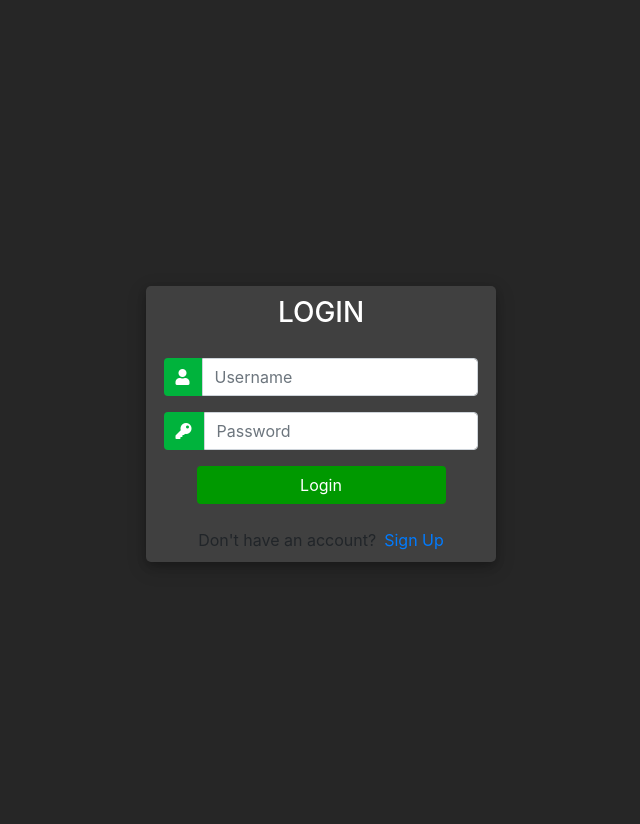
After one commit to janhvipatil/django_stock_market_web_app, a Django app: page /login/ in a window 1280 px wide. The commit adds this page. Shown: the whole page, without its empty margins (319-959 px from the left). Run offline with Django 3.2, Linux system fonts and the light colour scheme; some libraries are stand-ins or nearby versions.

Commit message:
added user registration and login functionality

```diff
--- /dev/null
+++ b/quotes/static/login.css
@@ -0,0 +1,56 @@
+body,
+html {
+    margin: 0;
+    padding: 0;
+    height: 100%;
+    background: #262626 !important;
+}
+.user_card {
+    width: 350px;
+    margin-top: auto;
+    margin-bottom: auto;
+    background:  #404040;
+    position: relative;
+    display: flex;
+    justify-content: center;
+    flex-direction: column;
+    padding: 10px;
+    box-shadow: 0 4px 8px 0 rgba(0, 0, 0, 0.2), 0 6px 20px 0 rgba(0, 0, 0, 0.19);
+    -webkit-box-shadow: 0 4px 8px 0 rgba(0, 0, 0, 0.2), 0 6px 20px 0 rgba(0, 0, 0, 0.19);
+    -moz-box-shadow: 0 4px 8px 0 rgba(0, 0, 0, 0.2), 0 6px 20px 0 rgba(0, 0, 0, 0.19);
+    border-radius: 5px;
+
+}
+
+.form_container {
+    margin-top: 20px;
+}
+
+#form-title{
+    color: #fff;
+
+}
+
+.login_btn {
+    width: 100%;
+    background: #009900 !important;
+    color: white !important;
+}
+.login_btn:focus {
+    box-shadow: none !important;
+    outline: 0px !important;
+}
+.login_container {
+    padding: 0 2rem;
+}
+.input-group-text {
+    background:#00b33c!important;
+    color: white !important;
+    border: 0 !important;
+    border-radius: 0.25rem 0 0 0.25rem !important;
+}
+.input_user,
+.input_pass:focus {
+    box-shadow: none !important;
+    outline: 0px !important;
+}
--- a/quotes/templates/home.html
+++ b/quotes/templates/home.html
@@ -1,7 +1,7 @@
 {% extends 'base.html' %}
 {% block title %}Home{% endblock %}
 {% block content %}
-
+<br/><span><h1>Hello, {{request.user}}</h1></span>
 <br/><br/>
 {% if ticker %}
 	{{ ticker }}
--- /dev/null
+++ b/quotes/templates/login.html
@@ -0,0 +1,86 @@
+<!DOCTYPE html>
+<html>
+
+<head>
+  {% load static %}
+  <!-- Title -->
+  <title>Stock Portfolio</title>
+
+  <!-- Icon -->
+  <link rel="shortcut icon" type="image/png" href="{% static 'favicon.ico' %}" />
+
+  <!-- custom css -->
+  <link rel="stylesheet" href="{% static 'login.css' %}" />
+
+	<link rel="stylesheet" href="https://stackpath.bootstrapcdn.com/bootstrap/4.1.3/css/bootstrap.min.css" integrity="sha384-MCw98/SFnGE8fJT3GXwEOngsV7Zt27NXFoaoApmYm81iuXoPkFOJwJ8ERdknLPMO" crossorigin="anonymous">
+	<script src="https://ajax.googleapis.com/ajax/libs/jquery/3.3.1/jquery.min.js"></script>
+	<link rel="stylesheet" href="https://use.fontawesome.com/releases/v5.6.1/css/all.css" integrity="sha384-gfdkjb5BdAXd+lj+gudLWI+BXq4IuLW5IT+brZEZsLFm++aCMlF1V92rMkPaX4PP" crossorigin="anonymous">
+
+</head>
+<body>
+
+	<div class="container">
+		<br/>
+
+	{% if messages %}
+	  {% for message in messages %}
+		<div class="alert alert-success alert-dismissable" role="alert">
+			<button type="button" class="close" data-dismiss="alert" aria-label="Close">
+				<span aria-hidden="true">&times;</span>
+			</button>
+		  {{ message }}
+		</div>
+	  {% endfor %}
+	{% endif %}
+
+	{% block content %}
+
+	{% endblock %}
+  	</div>
+
+	<div class="container h-100">
+		<div class="d-flex justify-content-center h-100">
+			<div class="user_card">
+				<div class="d-flex justify-content-center">
+
+
+					<h3 id="form-title">LOGIN</h3>
+				</div>
+				<div class="d-flex justify-content-center form_container">
+					<form method="POST" action="">
+						{% csrf_token %}
+						<div class="input-group mb-3">
+							<div class="input-group-append">
+								<span class="input-group-text"><i class="fas fa-user"></i></span>
+							</div>
+
+							<input type="text" name="username" placeholder="Username" class="form-control">
+						</div>
+
+						<div class="input-group mb-2">
+							<div class="input-group-append">
+								<span class="input-group-text"><i class="fas fa-key"></i></span>
+							</div>
+
+								<input type="password" name="password" placeholder="Password" class="form-control" >
+						</div>
+
+							<div class="d-flex justify-content-center mt-3 login_container">
+				 				<input class="btn login_btn" type="submit" value="Login">
+				   			</div>
+					</form>
+
+				</div>
+
+				<div class="mt-4">
+					<div class="d-flex justify-content-center links">
+						Don't have an account? <a href="{% url 'register' %}" class="ml-2">Sign Up</a>
+					</div>
+
+				</div>
+			</div>
+		</div>
+	</div>
+</body>
+
+</html>
--- a/quotes/urls.py
+++ b/quotes/urls.py
@@ -3,7 +3,10 @@ from . import views
 
 urlpatterns = [
     path('', views.home, name="home"),
-    path('about.html', views.about, name="about"),
-    path('add_stock.html', views.add_stock, name="add_stock"),
-    path('delete/<stock_id>', views.delete, name="delete"),
+    path('register/', views.registerPage, name="register"),
+    path('login/', views.loginPage, name="login"),
+    path('logout/', views.logoutUser, name="logout"),
+    path('about/', views.about, name="about"),
+    path('add_stock/', views.add_stock, name="add_stock"),
+    path('delete/<stock_id>/', views.delete, name="delete"),
 ]
--- a/quotes/views.py
+++ b/quotes/views.py
@@ -1,7 +1,13 @@
 from django.shortcuts import render, redirect
+from django.http import HttpResponse
+from django.forms import inlineformset_factory
+from django.contrib.auth.forms import UserCreationForm
+from django.contrib import messages
+from django.contrib.auth import authenticate, login, logout
+from django.contrib.auth.decorators import login_required
+
 from .models import Stock
-from .forms import StockForm
-from django.contrib import messages
+from .forms import StockForm, CreateUserForm
 import os
 import environ
 
@@ -13,6 +19,48 @@ environ.Env.read_env()
 # Create your views here.
 api_key = env('api_key');
 
+def registerPage(request):
+	if request.user.is_authenticated:
+		return redirect('home')
+	else:
+		form = CreateUserForm()
+		if request.method == 'POST':
+			form = CreateUserForm(request.POST)
+			if form.is_valid():
+				form.save()
+				user = form.cleaned_data.get('username')
+				messages.success(request, 'Account was created for ' + user)
+
+				return redirect('login')
+
+
+		context = {'form':form}
+		return render(request, 'register.html', context)
+
+def loginPage(request):
+	if request.user.is_authenticated:
+		return redirect('home')
+	else:
+		if request.method == 'POST':
+			username = request.POST.get('username')
+			password =request.POST.get('password')
+
+			user = authenticate(request, username=username, password=password)
+
+			if user is not None:
+				login(request, user)
+				return redirect('home')
+			else:
+				messages.info(request, 'Username OR password is incorrect')
+
+		context = {}
+		return render(request, 'login.html', context)
+
+def logoutUser(request):
+	logout(request)
+	return redirect('login')
+
+@login_required(login_url='login')
 def home(request):
 	import requests
 	import json
@@ -29,12 +77,13 @@ def home(request):
 		return render(request, 'home.html', {'api': api})
 
 	else:
-		return render(request, 'home.html', {'ticker': "Enter a Ticker Symbol above..."})
+		return render(request, 'home.html', {'ticker': "Enter a Ticker Symbol above"})
 
 
 def about(request):
 	return render(request, 'about.html', {})
 
+@login_required(login_url='login')
 def add_stock(request):
 	import requests
 	import json
--- a/stocks/urls.py
+++ b/stocks/urls.py
@@ -1,6 +1,5 @@
 from django.contrib import admin
 from django.urls import path, include
-from quotes import views
 
 urlpatterns = [
     path('admin/', admin.site.urls),
```
Also changed, not shown: quotes/forms.py (+9 -1 lines), quotes/static/register.css (added, +54 -0 lines), quotes/static/styles.css (added, +30 -0 lines), quotes/templates/about.html (+18 -1 lines), quotes/templates/add_stock.html (+5 -5 lines), quotes/templates/base.html (+14 -5 lines), quotes/templates/register.html (added, +88 -0 lines), db.sqlite3, quotes/static/logo.svg (added).
